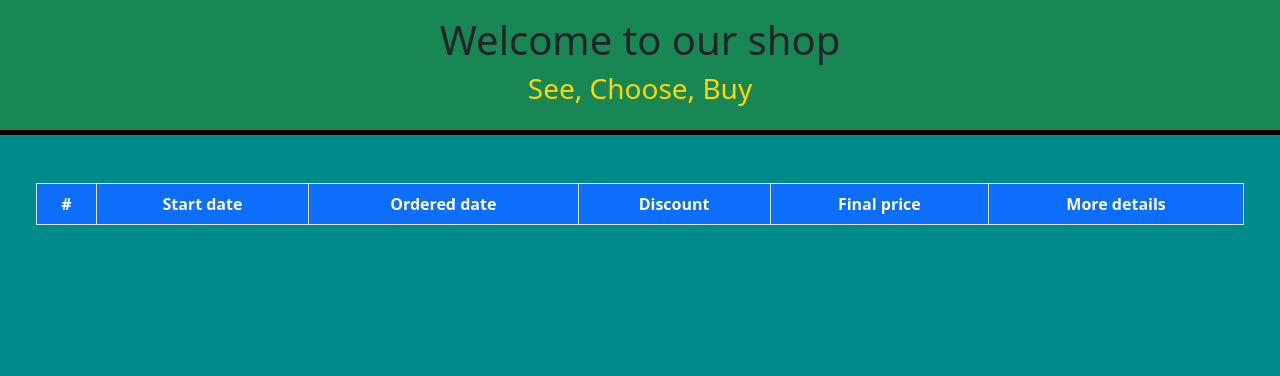
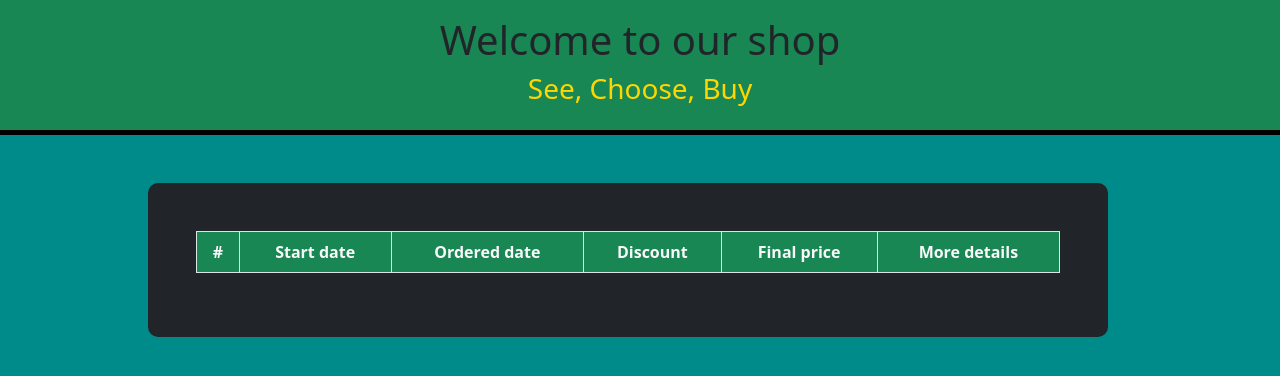
Before and after one commit to sepehrab1996/online-shop, a Django app: page /en/orders/orders-history/ in a window 1280 px wide. Shown: the part 115-491 px from the top of the page. Run offline with Django 3.2, Linux system fonts and the light colour scheme; a user stored in the database is signed in; tables that the repository leaves empty hold one stand-in row (values such as "Sample post"); lists and menus that the app fills with data are empty; some libraries are stand-ins or nearby versions.

Commit message:
some change on orders_history.html (style, ...)

```diff
--- a/templates/orders/orders_history.html
+++ b/templates/orders/orders_history.html
@@ -1,9 +1,10 @@
 {% extends 'base/base.html' %}
 {% load i18n %}
 {% block content %}
-    <div class="row p-5">
-    <table class="table table-bordered " style="text-align: center">
-        <thead class="bg-primary text-white">
+    <div class="row d-flex justify-content-center w-100">
+        <div class="col-9 bg-dark p-5 mt-5" style="border-radius: 10px">
+            <table class="table table-bordered" style="text-align: center">
+                <thead class="bg-success text-light">
                 <tr>
                     <th>#</th>
                     <th>{% translate 'Start date' %}</th>
@@ -16,35 +17,35 @@
                 <tbody>
                 {% for order in orders_history %}
                     <tr>
-                <th class="bg-primary text-white" scope="row">{{ forloop.counter }}</th>
-                <td>{{ order.start_date }}</td>
-                <td>{{ order.ordered_date }}</td>
-                <td>{{ order.discount }}%</td>
-                <td>{{ order.final_price }} {% translate 'Rial' %}</td>
-                <td><a type="submit" href="" class="btn btn-outline-primary w-75 ml-4 " data-toggle="modal"
-                       data-target="#modal-{{ order.id }}">{% translate 'order items' %}</a></td>
+                        <th class="bg-success text-light" scope="row">{{ forloop.counter }}</th>
+                        <td class="bg-dark text-light">{{ order.start_date }}</td>
+                        <td class="bg-dark text-light">{{ order.ordered_date }}</td>
+                        <td class="bg-dark text-light">{{ order.discount }}%</td>
+                        <td class="bg-dark text-light">{{ order.final_price }} {% translate 'Rial' %}</td>
+                        <td class="bg-dark text-light"><a type="submit" href="" class="btn btn-outline-light w-75 ml-4 "
+                                                          data-toggle="modal"
+                                                          data-target="#modal-{{ order.id }}">{% translate 'order items' %}</a>
+                        </td>
                     </tr>
                 {% endfor %}
 
                 </tbody>
             </table>
+        </div>
 
     </div>
     {% for order in orders_history %}
         <!-- large modal -->
         <div class="modal fade" id="modal-{{ order.id }}" tabindex="-1" role="dialog" aria-labelledby="basicModal"
              aria-hidden="true">
-            <div class="modal-dialog modal-lg">
-                <div class="modal-content">
+            <div class="modal-dialog modal-xl">
+                <div class="modal-content bg-dark" style="border-radius: 10px;">
                     <div class="modal-header">
-                        <h4 class="modal-title" id="myModalLabel">{% translate 'Order details' %}</h4>
-                        <button type="button" class="close" data-dismiss="modal" aria-label="Close">
-                            <span aria-hidden="true"></span>
-                        </button>
+                        <h4 class="modal-title text-warning" id="myModalLabel">{% translate 'Order details' %}</h4>
                     </div>
                     <div class="modal-body">
                         <table class="table table-bordered " style="text-align: center">
-                            <thead class="bg-primary text-white">
+                            <thead class="bg-success text-light">
                             <tr>
                                 <th>#</th>
                                 <th>{% translate 'Name product' %}</th>
@@ -57,13 +58,14 @@
                             <tbody>
                             {% for order_item in order.items.all %}
                                 <tr>
-                                    <th class="bg-primary text-white" scope="row">{{ forloop.counter }}</th>
-                                    <td>{{ order_item.product.name }}</td>
-                                    <td>{{ order_item.product.price }} {% translate 'Rial' %}</td>
-                                    <td>{{ order_item.quantity }}</td>
-                                    <td><img class="rounded" width="150" height="70" src="{{ order_item.product.images.first.image.url }}"></td>
+                                    <th class="bg-success text-light" scope="row">{{ forloop.counter }}</th>
+                                    <td class="text-light">{{ order_item.product.name }}</td>
+                                    <td class="text-light">{{ order_item.product.price }} {% translate 'Rial' %}</td>
+                                    <td class="text-light">{{ order_item.quantity }}</td>
+                                    <td class="text-light"><img class="rounded" width="150" height="70"
+                                             src="{{ order_item.product.images.first.image.url }}"></td>
                                     {% for attribute in order_item.product.attributes.all %}
-                                    <td>
+                                        <td class="text-light">
                                             {{ attribute.name }}:{{ attribute.values }}<br>
                                         </td>
                                     {% endfor %}
@@ -75,11 +77,11 @@
                         </table>
 
                         <p>
-                     {% translate 'Address' %}:  {{ order.address.exact_address }}
+                            {% translate 'Address' %}: {{ order.address.exact_address }}
                         </p>
 
                     </div>
-                    <div class="modal-footer">
+                    <div class="modal-footer justify-content-center">
 
                         <button type="button" class="btn btn-outline-danger " data-dismiss="modal">Close</button>
                     </div>
```
Lines whose indentation alone changed are shown as unchanged.
